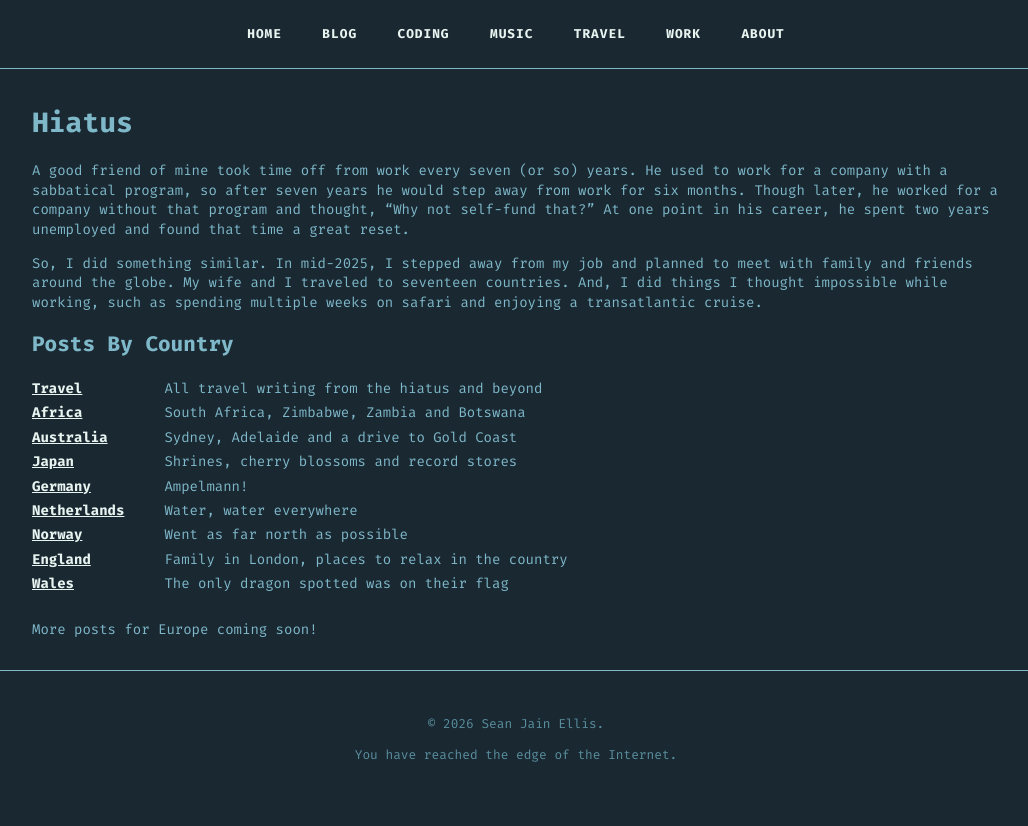
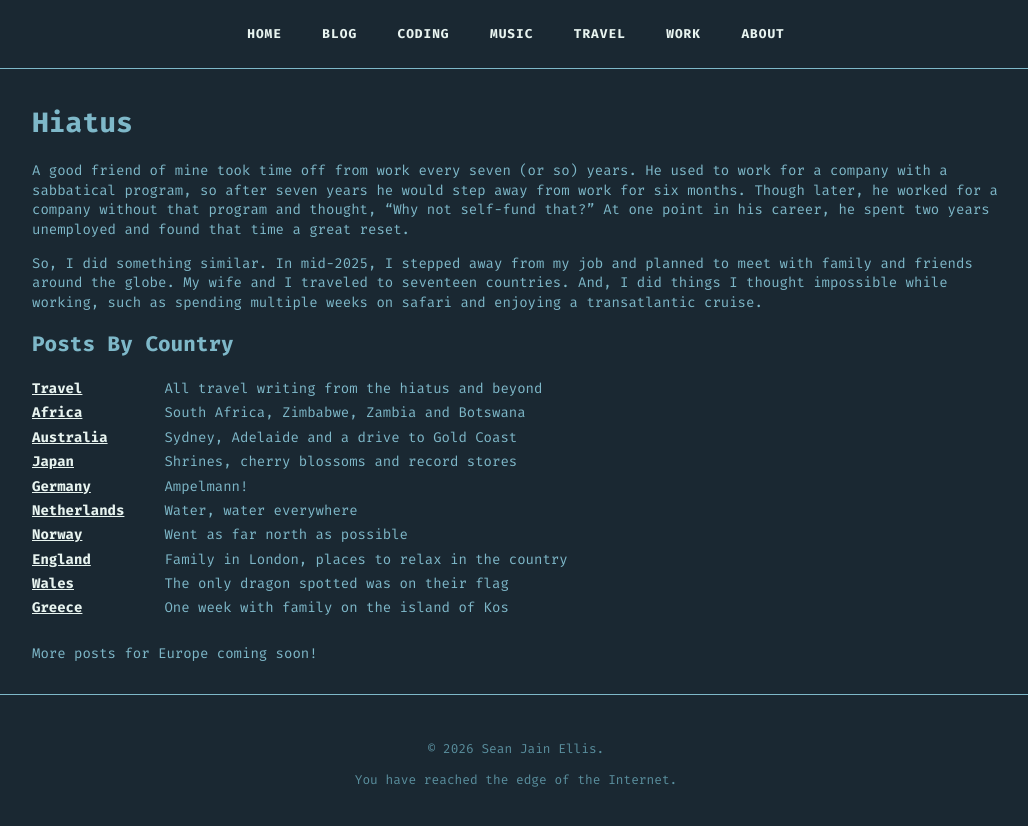
Before and after one commit to bandarji/bandarji.github.io, a Jekyll site: the page built from hiatus.md, in a window 1280 px wide. Shown: the top 826 px of the page, without its empty margins (124-1152 px from the left). Built offline with Jekyll 4.4.1, drawn with Linux system fonts in a browser that asks for light colours; our own code applies the rules of GitHub Pages for plain Markdown files.

Commit message:
chore: added link to Greece entries

```diff
--- a/hiatus.md
+++ b/hiatus.md
@@ -33,6 +33,7 @@ transatlantic cruise.
 | **[Norway][norway]** | Went as far north as possible |
 | **[England][england]** | Family in London, places to relax in the country |
 | **[Wales][wales]** | The only dragon spotted was on their flag |
+| **[Greece][greece]** | One week with family on the island of Kos |
 {:.home-links}
 
 More posts for Europe coming soon!
@@ -46,3 +47,4 @@ More posts for Europe coming soon!
 [norway]: /categories/norway/
 [england]: /categories/england/
 [wales]: /categories/wales/
+[greece]: /categories/greece/
```
